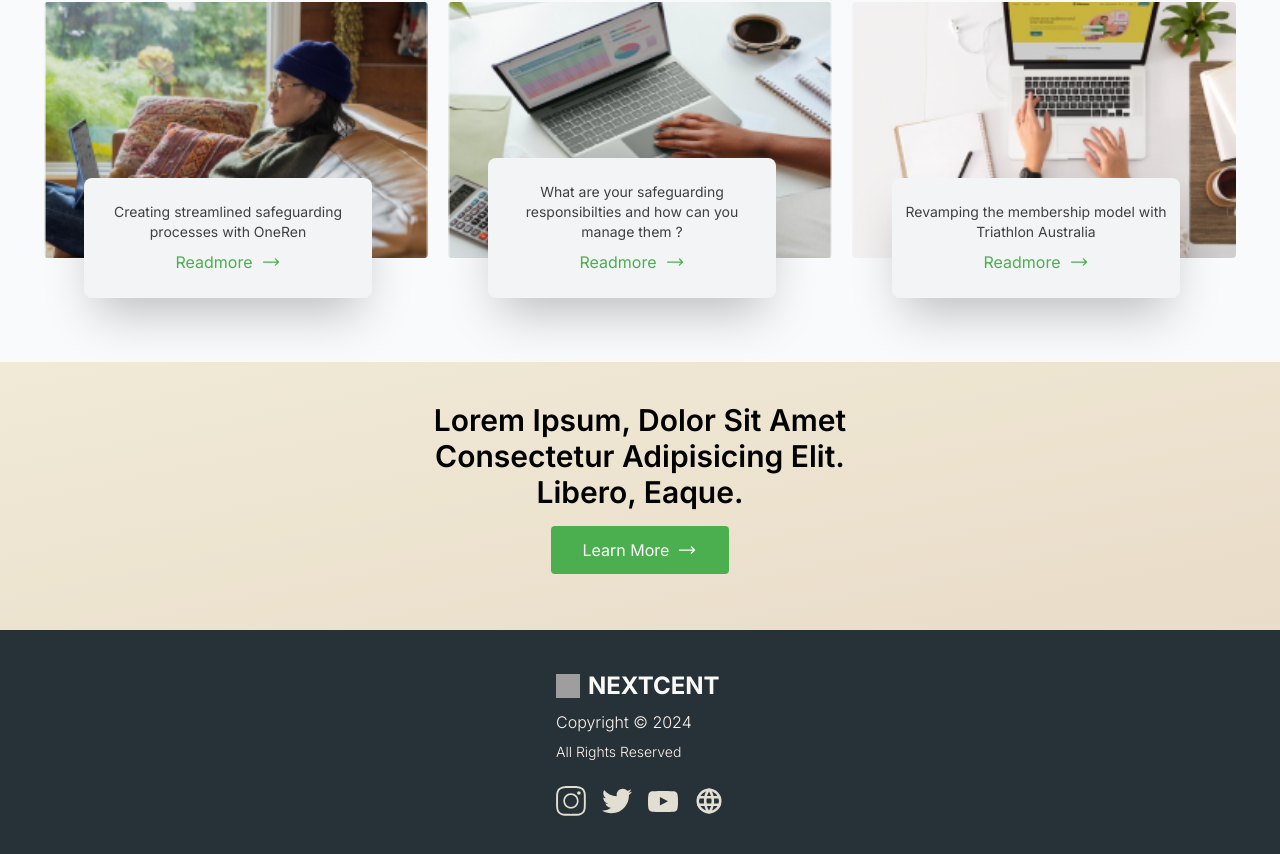
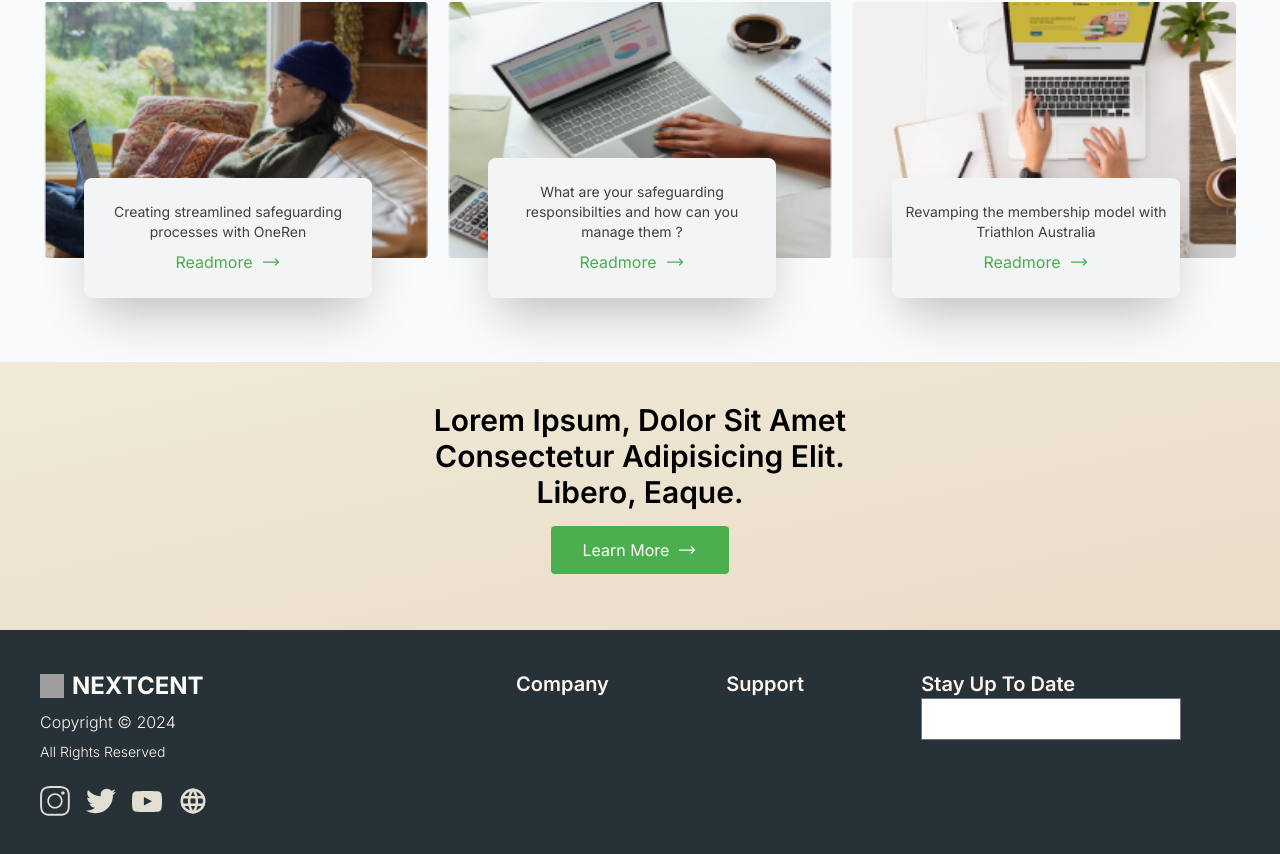
Before and after one commit to zablon-oigo/agency, a React (Vite) app: page / in a window 1280 px wide. Shown: the part 2610-3464 px from the top of the page. Built offline with nearby package versions, Linux system fonts and the light colour scheme; grey boxes are pictures that could not be loaded.

Commit message:
Adding flex box on grid container

```diff
--- a/src/components/Footer.jsx
+++ b/src/components/Footer.jsx
@@ -9,8 +9,8 @@ function Footer() {
   return (
     <>
     <div className="min-h-[300px] bg-[#263238] ">
-      <div className="flex flex-col justify-center px-10 py-10 md:flex-row">
-        <div className="">
+      <div className="flex flex-col justify-between px-10 py-10 md:flex-row">
+        <div className="w-full md:w-2/5">
             <Link to={'/'} smooth={true} spy={true} duration={500} className="flex items-center space-x-2 cursor-pointer ">
                     <img src={logo} alt="" className='items-center inline-block w-6 h-6' />
                     <span className="text-[#FAF9F6] font-bold text-2xl uppercase">
@@ -30,8 +30,25 @@ function Footer() {
                 <TbWorld className='text-[#E2DFD2] text-3xl '/>
                 </div>
         </div>
-        <div className="">
-
+        <div className="flex justify-around w-full md:w-3/4">
+             <div className="">
+             <h2 className="text-xl capitalize font-semibold  text-[#FFF5EE]">
+              company
+             </h2>
+             </div>
+             <div className="">
+              <h2 className="text-xl capitalize font-semibold  text-[#FFF5EE]">
+                support
+              </h2>
+             </div>
+             <div className="">
+              <h2 className="text-xl capitalize font-semibold  text-[#FFF5EE]">
+                stay up to date
+              </h2>
+              <div className="">
+                <input type="text" className="" />
+              </div>
+             </div>
         </div>
       </div>
     </div>
```
